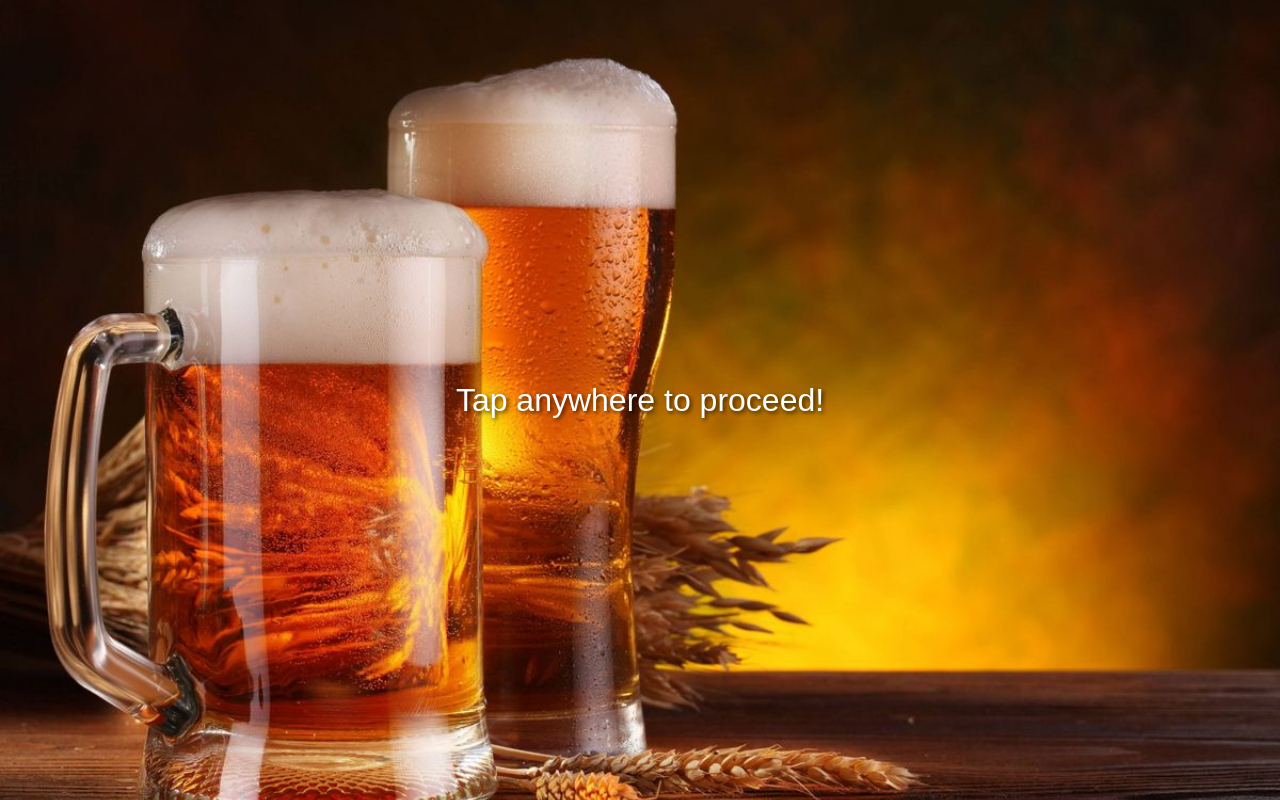
After one commit to DavidMajomi/Beer-co, a PHP site: page /idle.php in a window 1280 px wide. The commit adds this page. Run offline with PHP 8.4, Linux system fonts and the light colour scheme.

Commit message:
login system
- scrolling main menu
- login system
- startup redirects to create admin
- hashes password
- some images for the scroll

```diff
--- a/AJAX_search.php
+++ b/AJAX_search.php
@@ -168,7 +168,7 @@
         </div>
 
         <div class="settings-container">
-            <a href='Beeco Kiosk First Draft/specials.html' class="settings-link">
+            <a href='login.php' class="settings-link">
                 <i class="fas fa-cogs"></i>
             </a>
         </div>
@@ -186,7 +186,7 @@
         </div>
 
         <div class="close-container">
-            <a href="close.html" class="close-link">
+            <a href="idle.php" class="close-link">
                 <i class="fa-solid fa-x"></i>
             </a>
         </div>
--- /dev/null
+++ b/idle.php
@@ -0,0 +1,97 @@
+<!DOCTYPE html>
+<html lang="en">
+<head>
+    <meta charset="UTF-8">
+    <meta name="viewport" content="width=device-width, initial-scale=1.0">
+    <title>Redirect Page</title>
+    <style>
+        /* Full-screen setup */
+        html, body {
+            margin: 0;
+            padding: 0;
+            width: 100%;
+            height: 100%;
+            overflow: hidden;
+            font-family: Arial, sans-serif;
+        }
+
+        /* Slider container */
+        .slider {
+            position: fixed;
+            width: 100%;
+            height: 100%;
+            overflow: hidden;
+            z-index: -1;
+        }
+
+        .slider img {
+            width: 100%;
+            height: 100%;
+            object-fit: cover;
+            position: absolute;
+            opacity: 0;
+            transition: opacity 1s ease-in-out;
+        }
+
+        .slider img.active {
+            opacity: 1;
+        }
+
+        /* Text overlay */
+        .center-text {
+            position: absolute;
+            top: 50%;
+            left: 50%;
+            transform: translate(-50%, -50%);
+            text-align: center;
+            color: white;
+            text-shadow: 2px 2px 4px rgba(0, 0, 0, 0.7);
+            font-size: 2em;
+        }
+
+        /* Ensures redirection on click */
+        .overlay {
+            position: fixed;
+            width: 100%;
+            height: 100%;
+            z-index: 10;
+            cursor: pointer;
+        }
+    </style>
+</head>
+<body>
+    <!-- Image slider -->
+    <div class="slider">
+        <img src="images/mainpage1.jpg" alt="Slide 1" class="active">
+        <img src="images/mainpage2.jpg" alt="Slide 2">
+        <img src="images/mainpage3.jpg" alt="Slide 3">
+        <img src="images/mainpage4.jpg" alt="Slide 4">
+    </div>
+
+    <!-- Overlay text -->
+    <div class="center-text">Tap anywhere to proceed!</div>
+
+    <!-- Clickable overlay -->
+    <div class="overlay" onclick="redirect()"></div>
+
+    <script>
+        // Background slider logic
+        const images = document.querySelectorAll('.slider img');
+        let currentIndex = 0;
+
+        function changeSlide() {
+            images[currentIndex].classList.remove('active');
+            currentIndex = (currentIndex + 1) % images.length;
+            images[currentIndex].classList.add('active');
+        }
+
+        // Change slide every 3 seconds
+        setInterval(changeSlide, 3000);
+
+        // Redirection logic
+        function redirect() {
+            window.location.href = "AJAX_search.php"; // Update to your destination page
+        }
+    </script>
+</body>
+</html>
```
Also changed, not shown: create_admin.php (added, +92 -0 lines), create_table.php (deleted, +0 -53 lines), index.php (+36 -2 lines), login.php (added, +74 -0 lines), main.php (deleted, +0 -7 lines), startUp.php (+39 -0 lines), images/mainpage1.jpg (added), images/mainpage2.jpg (added), images/mainpage3.jpg (added), images/mainpage4.jpg (added).
